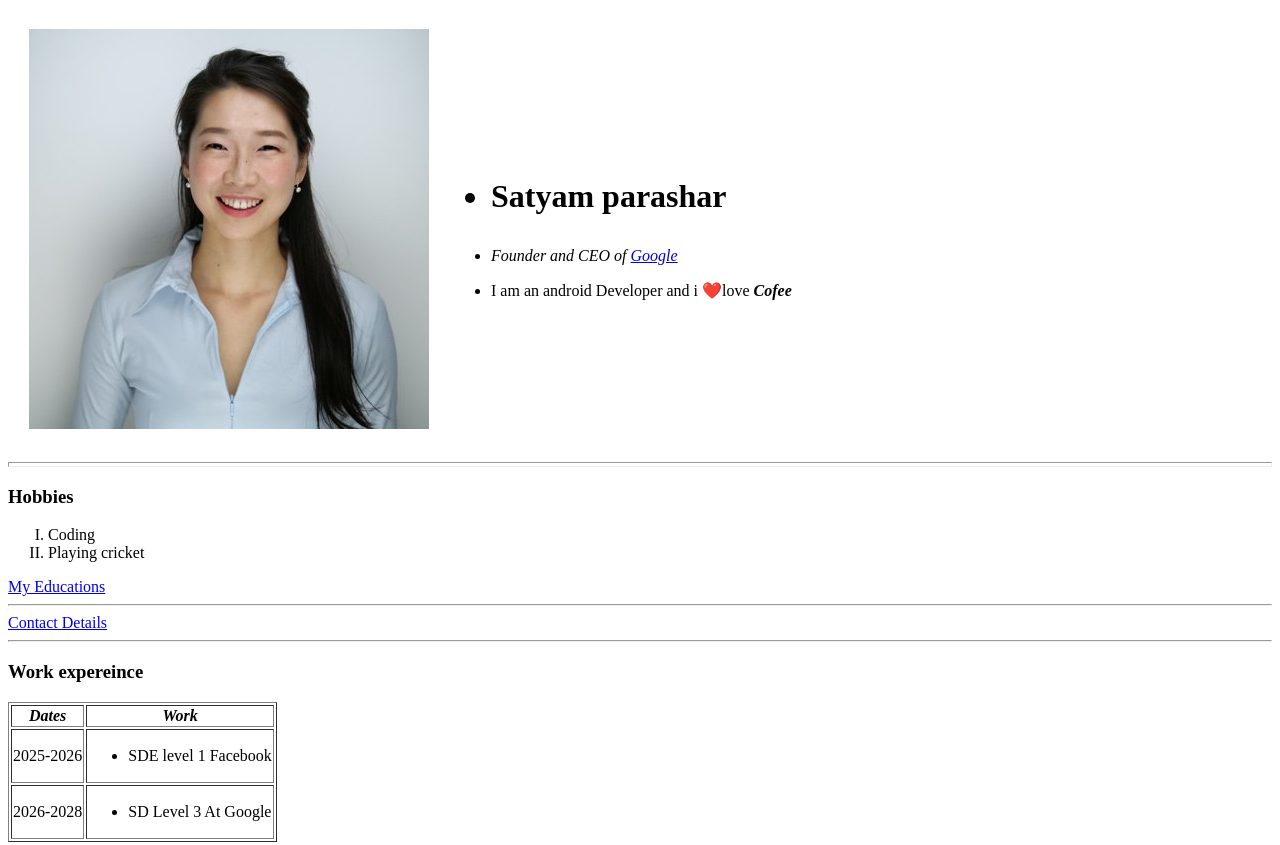
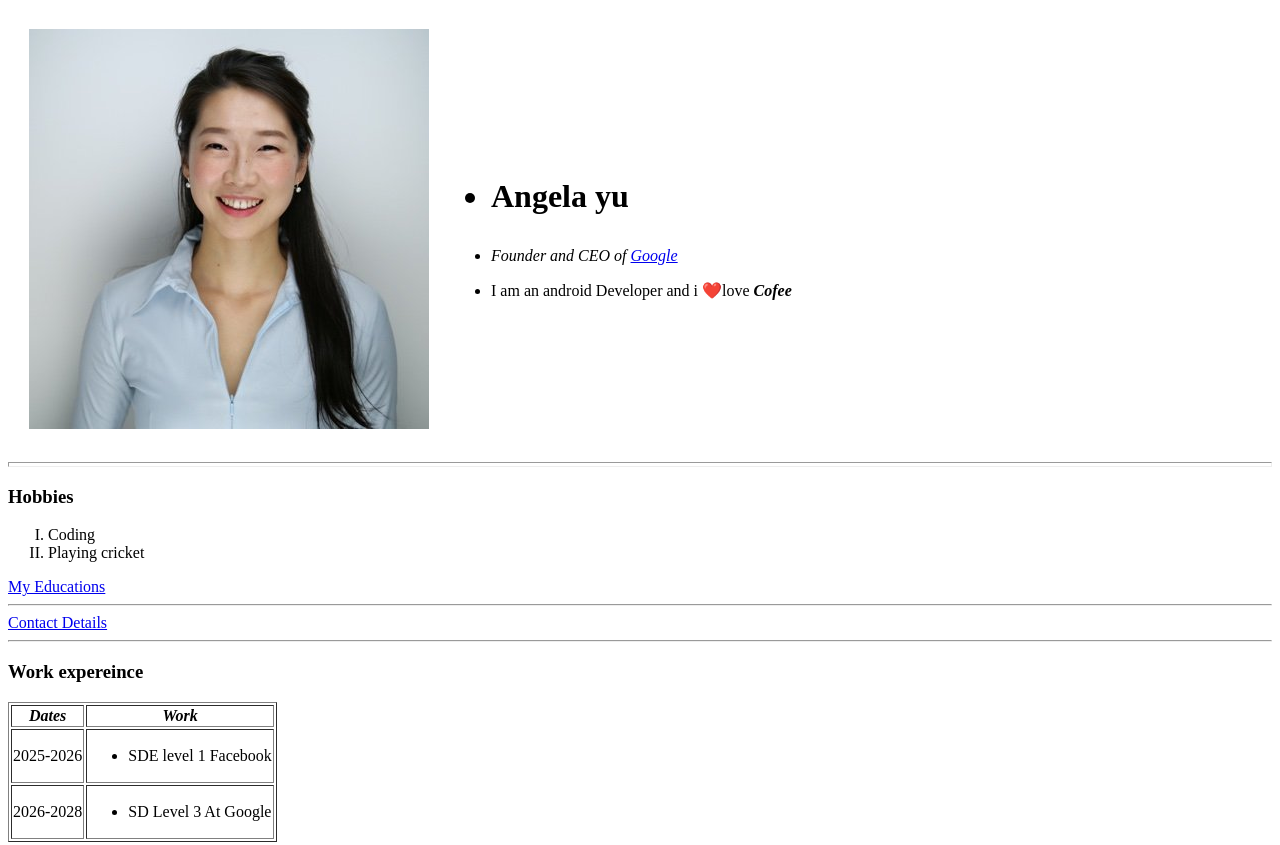
Before and after one commit to satyam287/cv, a plain HTML site: page index.html in a window 1280 px wide. Shown: the top 845 px of the page. Drawn offline with Linux system fonts and the light colour scheme.

Commit message:
Update index.html

```diff
--- a/index.html
+++ b/index.html
@@ -12,7 +12,7 @@ Satyam's personal site
 <td>
 
   <h1> <ul>
-    <li>Satyam parashar
+    <li>Angela yu
     </li>
 </ul> </h1>
 
```
